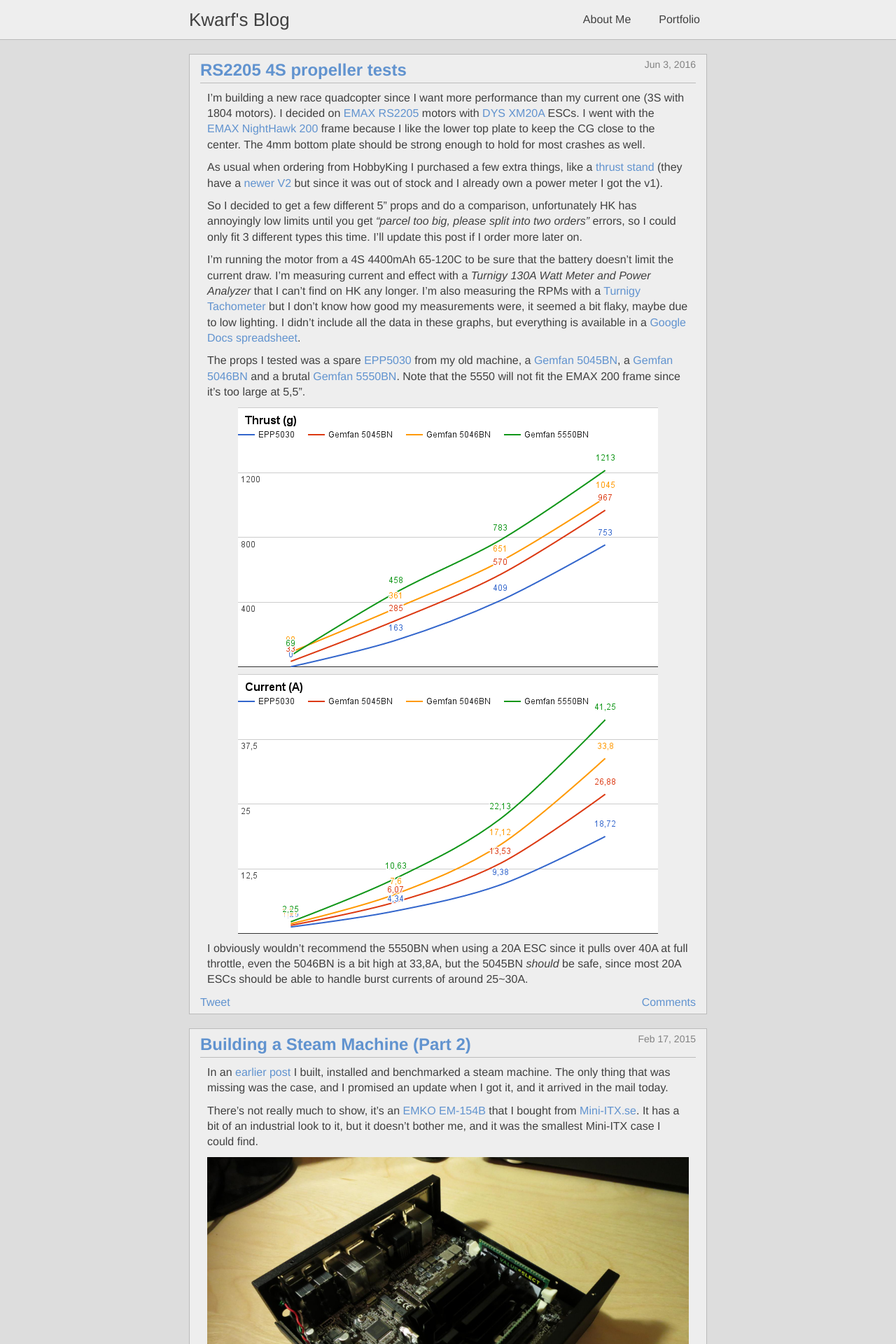
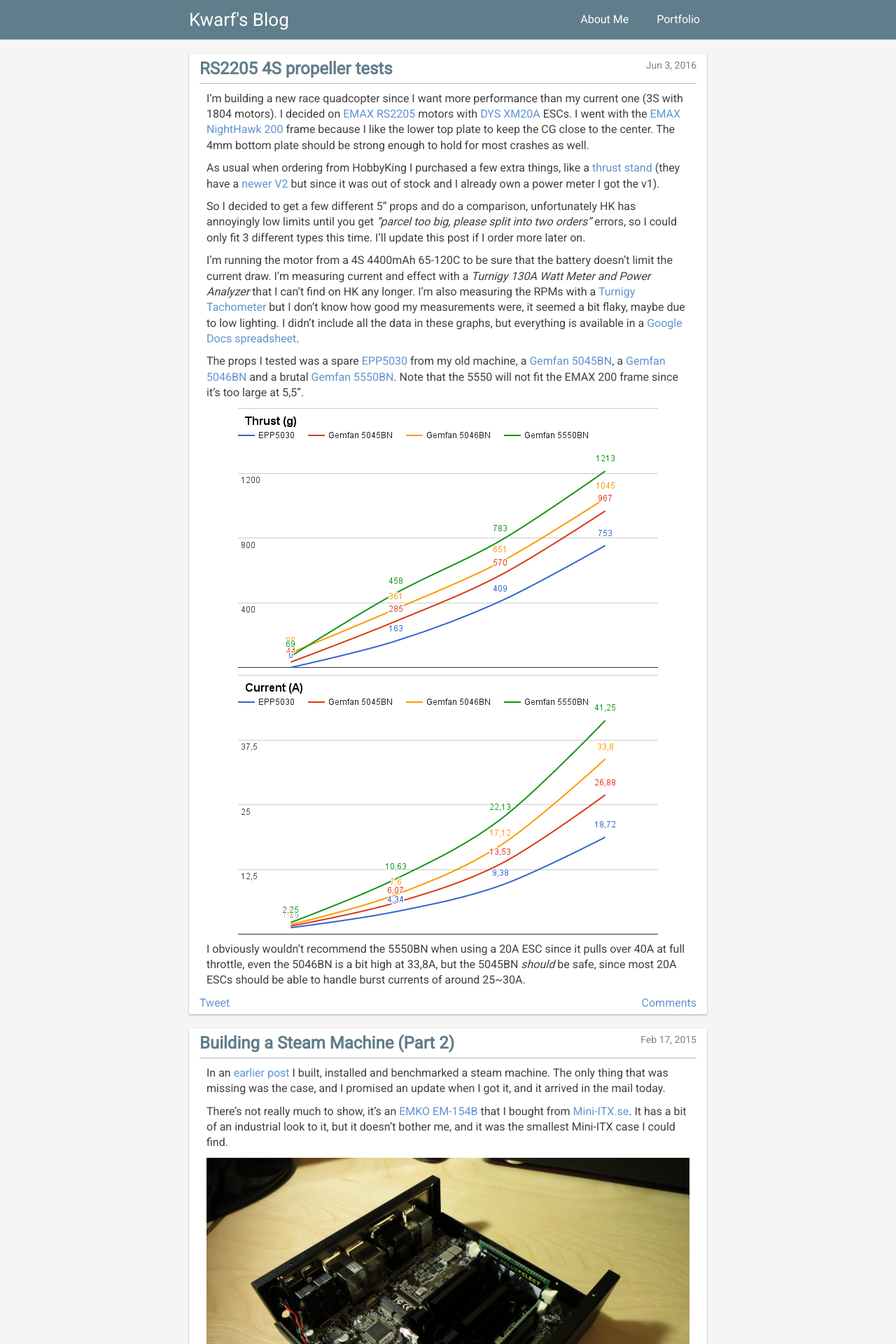
Before and after one commit to Kwarf/kwarf.github.io, a Jekyll site: the page built from index.html, in a window 1280 px wide. Shown: the top 1920 px of the page at 70% size. Built offline with Jekyll 4.4.1, drawn with Linux system fonts in a browser that asks for light colours; the list of posts is cut into pages by our own code; comment, search, counter and statistics services are not loaded.

Commit message:
Modernized the look a bit

```diff
--- a/_includes/head.html
+++ b/_includes/head.html
@@ -7,5 +7,6 @@
 	<meta name="description" content="{{ site.description }}">
 
 	<link rel="stylesheet" href="{{ "/css/main.css" | prepend: site.baseurl }}">
+	<link rel="stylesheet" href="https://fonts.googleapis.com/css?family=Roboto">
 	<link rel="canonical" href="{{ page.url | replace:'index.html','' | prepend: site.baseurl | prepend: site.url }}">
 </head>
--- a/_sass/_layout.scss
+++ b/_sass/_layout.scss
@@ -2,16 +2,19 @@
 * Site header
 */
 .site-header {
-	border-bottom: 1px solid $post-border-color;
 	min-height: 56px;
-	background-color: $post-background;
+	background-color: $site-header-background;
 	margin-bottom: 0px;
 
 	a {
-		color: $text-color;
+		color: $site-header-text-color;
 		float: left;
 		@include media-query($on-palm) {
 			float: inherit;
+		}
+
+		&:hover {
+			text-decoration: none;
 		}
 	}
 }
@@ -40,7 +43,8 @@
 		}
 
 		&:hover {
-			background-color: #DDDDDD;
+			background-color: #455A63;
+			text-decoration: none;
 		}
 	}
 
@@ -48,9 +52,9 @@
 		position: absolute;
 		top: 9px;
 		right: 30px;
-		background-color: $background-color;
-		border: 1px solid $link-color;
-		border-radius: 5px;
+		background-color: #455A63;
+		box-shadow: 0 1px 3px rgba(0,0,0,0.12), 0 1px 2px rgba(0,0,0,0.24);
+		border-radius: 2px;
 		text-align: right;
 
 		.menu-icon {
@@ -67,7 +71,7 @@
 				height: 15px;
 
 				path {
-					fill: $link-color;
+					fill: white;
 				}
 			}
 		}
@@ -84,8 +88,7 @@
 
 		.page-link {
 			display: block;
-			padding: 5px 10px;
-			line-height: normal;
+			padding: 5px 40px 5px 30px;
 		}
 	}
 }
@@ -96,7 +99,7 @@
 * Site footer
 */
 .site-footer {
-	border-top: 1px solid $post-border-color;
+	box-shadow: 0 -1px 3px rgba(0,0,0,0.12), 0 1px 2px rgba(0,0,0,0.24);
 	padding: $spacing-unit 0;
 	background-color: $post-background;
 }
@@ -185,7 +188,8 @@
 
 	> li {
 		background-color: $post-background;
-		border: 1px solid $post-border-color;
+		border-radius: 2px;
+		box-shadow: 0 1px 3px rgba(0,0,0,0.12), 0 1px 2px rgba(0,0,0,0.24);
 		padding: 5px 15px;
 
 		&:not(:last-child) {
@@ -202,12 +206,19 @@
 	font-size: $small-font-size;
 	color: $grey-color;
 	float: right;
+	margin-top: 2px;
 }
 
 .post-link {
 	display: block;
 	font-size: 24px;
 	float: left;
+	color: $site-header-background;
+
+	a:hover {
+		color: inherit;
+		text-decoration: none;
+	}
 }
 
 .social_media {
@@ -223,7 +234,8 @@
 */
 .post {
 	background-color: $post-background;
-	border: 1px solid $post-border-color;
+	border-radius: 2px;
+	box-shadow: 0 1px 3px rgba(0,0,0,0.12), 0 1px 2px rgba(0,0,0,0.24);
 	padding: 5px 15px;
 }
 
--- a/css/main.scss
+++ b/css/main.scss
@@ -6,7 +6,7 @@
 
 
 // Our variables
-$base-font-family: Helvetica, Arial, sans-serif;
+$base-font-family: 'Roboto', sans-serif;
 $base-font-size:   16px;
 $small-font-size:  $base-font-size * 0.875;
 $base-line-height: 1.4;
@@ -14,12 +14,15 @@ $base-line-height: 1.4;
 $spacing-unit:     30px;
 
 $text-color:       #404040;
-$post-background:  #EEEEEE;
+$post-background:  #FFFFFF;
 $post-border-color: #BBBBBB;
 $background-color: $post-background;
-$content-background-color: #DDDDDD;
+$content-background-color: #F5F5F5;
 $link-color:       #6193CF;
 $link-color-visited: #2C72C7;
+
+$site-header-background: #607D8B;
+$site-header-text-color: #FFFFFF;
 
 $grey-color:       #828282;
 $grey-color-light: lighten($grey-color, 40%);
```
